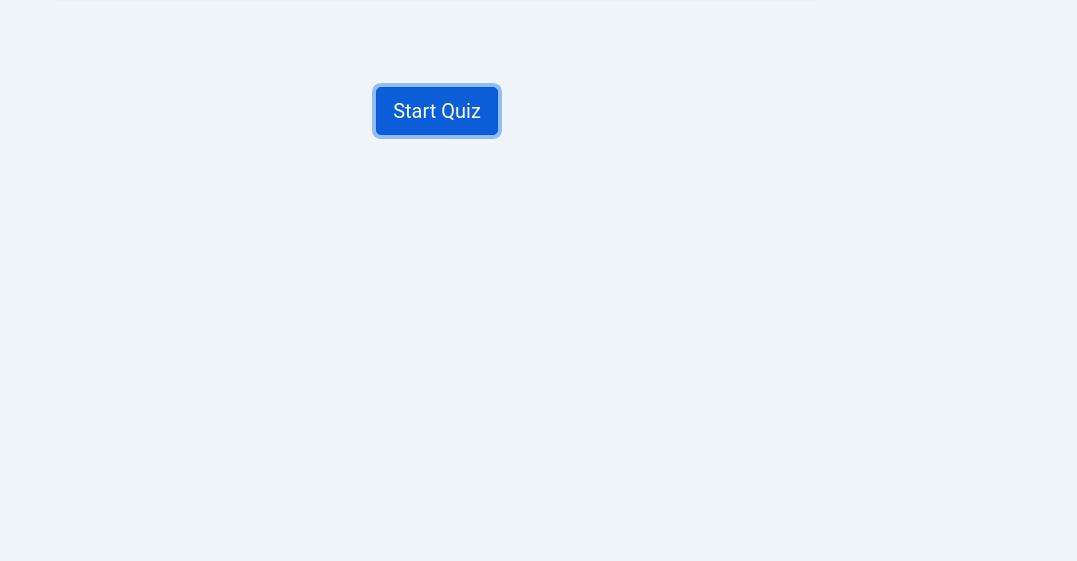
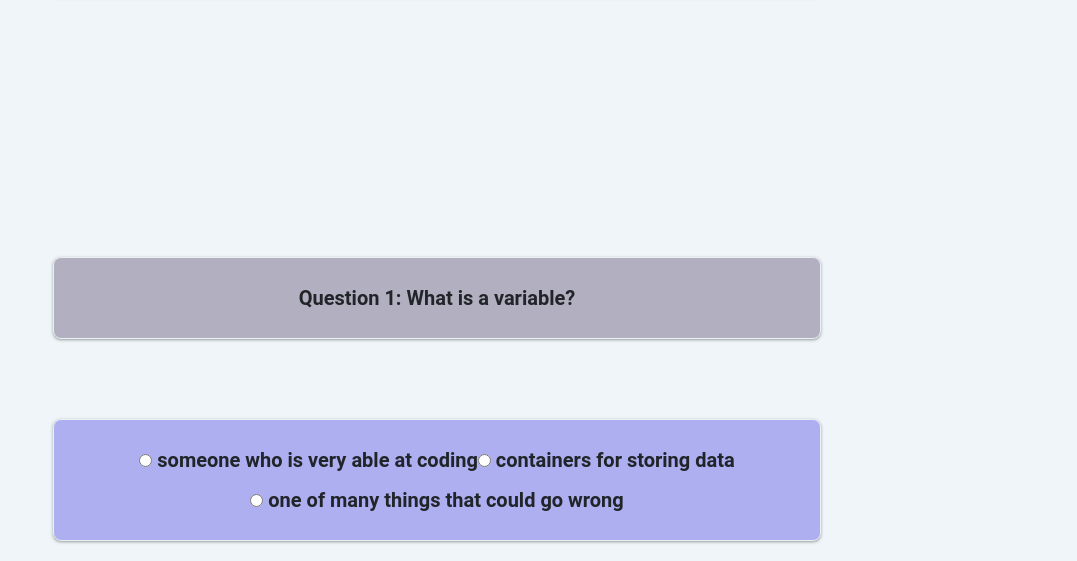
Before and after one commit to Julian-A-Mort/Times_Coding_Quiz, a plain HTML site: page index.html in a window 1280 px wide. Both pictures are taken after a click on the button "Start Quiz". Shown: the part 321-882 px from the top of the page, without its empty margins (203-1280 px from the left). Before the commit the page ends 800 px from the top, so only its background shows below. Drawn offline with nearby package versions, Linux system fonts and the light colour scheme.

Commit message:
added questions and styling

```diff
--- a/assets/css/style.css
+++ b/assets/css/style.css
@@ -40,3 +40,40 @@ body {
     margin: 2px auto;
     padding: 10px;
 }
+
+/* Styling for quiz */
+#question {
+    display: block;
+    background-color:#b2afc0;;
+    border: 1px solid #eceff1;
+    border-radius: 8px;
+    box-shadow: rgba(60, 64, 67, 0.3) 0 1px 2px 0,
+      rgba(60, 64, 67, 0.15) 0 1px 3px 1px;
+    margin: 80px auto;
+    padding: 20px;
+    width: 60vw;
+    text-align: center;
+    font-weight: bold;
+    font-size: 20px;
+    line-height: 2;
+}
+
+#options {
+    display: block;
+    background-color:#aeaff1;;
+    border: 1px solid #eceff1;
+    border-radius: 8px;
+    box-shadow: rgba(60, 64, 67, 0.3) 0 1px 2px 0,
+      rgba(60, 64, 67, 0.15) 0 1px 3px 1px;
+    margin: 20px auto;
+    padding: 20px;
+    width: 60vw;
+    text-align: center;
+    font-weight: bold;
+    font-size: 20px;
+    line-height: 2;
+}
+
+#question, #options {
+    display:none;
+}
--- a/assets/javascript/script.js
+++ b/assets/javascript/script.js
@@ -1,6 +1,7 @@
 var timerEl = document.getElementById('timer');
 var startEl = document.getElementById('startQuizButton');
 
+var currentQuestion = 1
 var timeInterval
 
 timerEl.textContent = "Click the Start Quiz button to begin!";
@@ -20,9 +21,44 @@ function startCountdown() {
         }, 1000);
       }
 
-// Start the timer //
+// Start the timer and the quiz //
 startEl.addEventListener("click", function(event) {
     event.preventDefault();
     clearInterval(timeInterval);
     startCountdown();
+    displayQuestion();
+    startEl.style.display = "none";
+    document.getElementById('question').style.display = "block";
+    document.getElementById('options').style.display = "block";
 });
+
+// Quiz Questions and answers as an array //
+var questions = [
+    {
+        question: "What is a variable?",
+        options: ["someone who is very able at coding", "containers for storing data", "one of many things that could go wrong"],
+        correctAnswer: "b"
+    },
+    {
+        question: "What is a string?",
+        options: ["a line of commands that must be followed", "your cats best friend", "for the storing and manipulating of text"],
+        correctAnswer: "c"
+    },
+    {
+        question: "What does 'else if' used to specify?",
+        options: ["a new condition to test, if the first condition is false", "an offer that you can't refuse", "an inability to choose between two pizza toppings"],
+        correctAnswer: "a"
+    },
+]
+
+function displayQuestion() {
+    var questionData = questions[currentQuestion - 1];
+    document.getElementById('question').innerHTML = "Question " + currentQuestion + ": " + questionData.question;
+    var optionsHtml = '';
+
+    questionData.options.forEach(function (option, index) {
+        optionsHtml += '<label><input type="radio" name="q' + currentQuestion + '" value="' + String.fromCharCode(97 + index) + '"> ' + option + '</label>';
+    });
+
+    document.getElementById('options').innerHTML = optionsHtml;
+}
--- a/index.html
+++ b/index.html
@@ -29,7 +29,10 @@
         </div>
     </div>
 
-
+    <div id="question">
+    </div>
+    <div id="options">
+    </div>
 
     <script src="assets/javascript/script.js"></script>
   </body>
```
